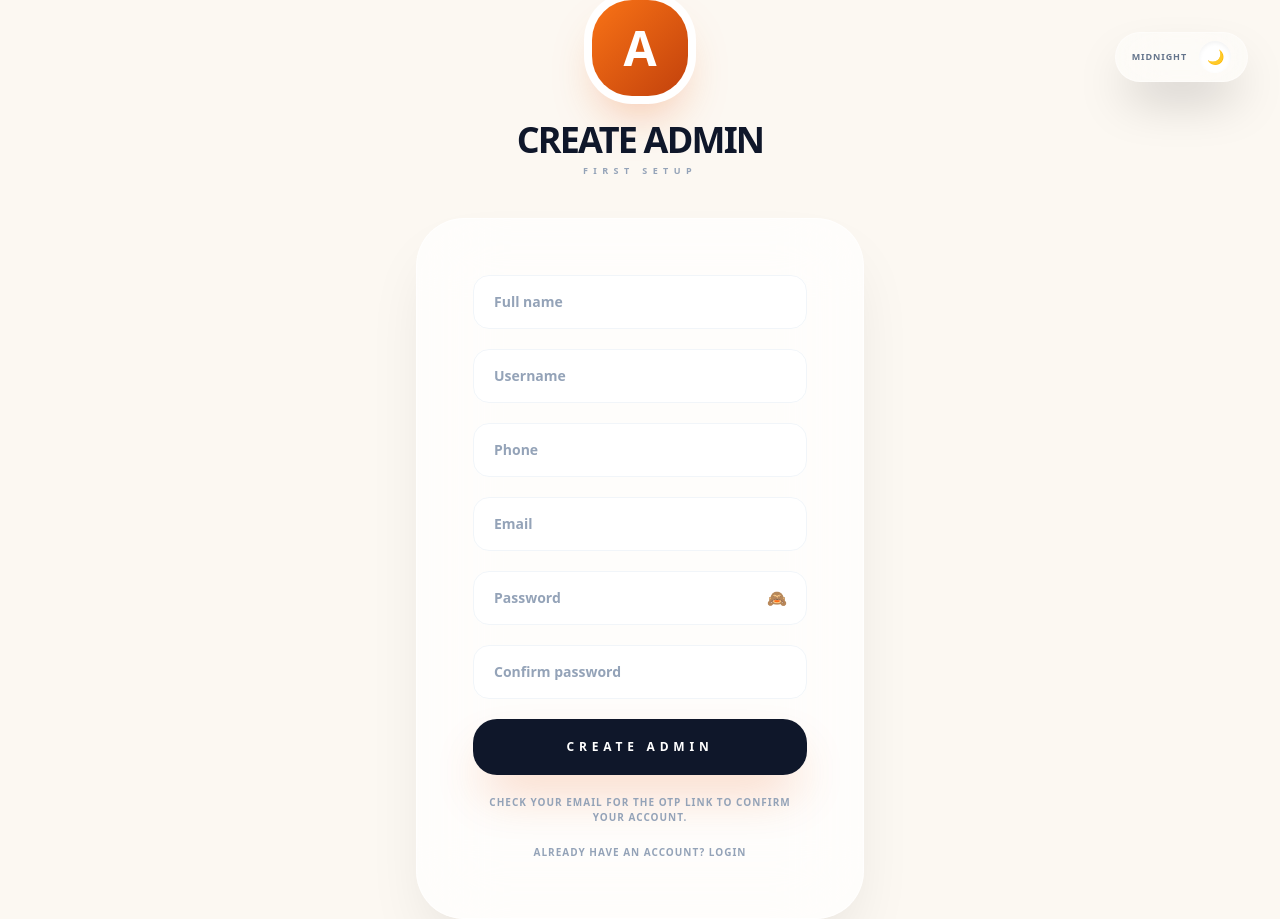
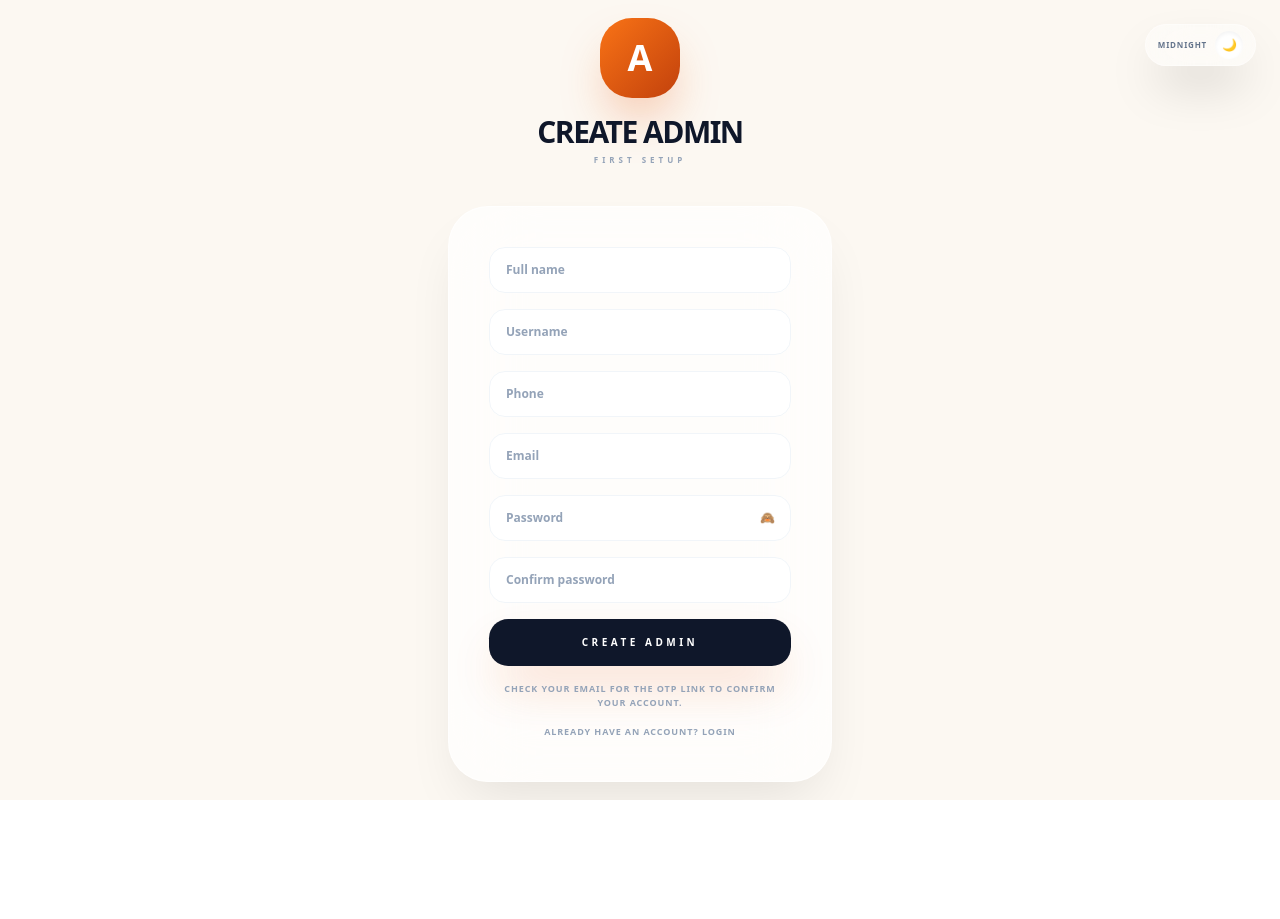
Before and after one commit to aftabjavedaj10-cpu/aftab-autos-erp-backend, a React app in the folder frontend/: page /signup in a window 1280 px wide. After the commit the page ends 800 px from the top, so only its background shows below. Built offline with nearby package versions, Linux system fonts and the light colour scheme; the HTML template or start-up script is replaced by a standard one.

Commit message:
Make signup layout denser

```diff
--- a/frontend/src/pages/SignupPage.tsx
+++ b/frontend/src/pages/SignupPage.tsx
@@ -78,41 +78,41 @@ const SignupPage: React.FC<SignupPageProps> = ({
     <div className="min-h-screen flex items-center justify-center bg-[#fcf8f2] dark:bg-[#020617] px-4 transition-colors duration-1000 relative overflow-hidden font-sans">
       <button
         onClick={onThemeToggle}
-        className="absolute top-8 right-8 z-50 flex items-center gap-3 px-4 py-2 bg-white/40 dark:bg-slate-900/40 backdrop-blur-xl border border-white/40 dark:border-slate-800/40 rounded-full shadow-2xl hover:bg-white/60 dark:hover:bg-slate-800/60 transition-all group"
+        className="absolute top-6 right-6 z-50 flex items-center gap-2 px-3 py-1.5 bg-white/40 dark:bg-slate-900/40 backdrop-blur-xl border border-white/40 dark:border-slate-800/40 rounded-full shadow-2xl hover:bg-white/60 dark:hover:bg-slate-800/60 transition-all group"
       >
-        <span className="text-[9px] font-black uppercase tracking-widest text-slate-500 dark:text-slate-400">
+        <span className="text-[8px] font-black uppercase tracking-widest text-slate-500 dark:text-slate-400">
           {isDarkMode ? "Daylight" : "Midnight"}
         </span>
-        <div className="w-8 h-8 rounded-full bg-white dark:bg-slate-800 shadow-inner flex items-center justify-center text-sm transform group-hover:rotate-12 transition-transform">
+        <div className="w-7 h-7 rounded-full bg-white dark:bg-slate-800 shadow-inner flex items-center justify-center text-xs transform group-hover:rotate-12 transition-transform">
           {isDarkMode ? "☀️" : "🌙"}
         </div>
       </button>
 
-      <div className="w-full max-w-md">
+      <div className="w-full max-w-sm">
         <div className="flex flex-col items-center mb-10 text-center">
-          <div className="w-24 h-24 bg-gradient-to-br from-orange-500 to-orange-700 rounded-[2.5rem] flex items-center justify-center text-5xl font-black text-white shadow-2xl shadow-orange-600/40 ring-8 ring-white dark:ring-slate-900 mb-6 overflow-hidden">
+          <div className="w-20 h-20 bg-gradient-to-br from-orange-500 to-orange-700 rounded-[2rem] flex items-center justify-center text-4xl font-black text-white shadow-2xl shadow-orange-600/40 ring-6 ring-white dark:ring-slate-900 mb-4 overflow-hidden">
             {companyLogo ? (
               <img src={companyLogo} alt="Logo" className="w-full h-full object-cover" />
             ) : (
               "A"
             )}
           </div>
-          <h1 className="text-4xl font-black text-slate-900 dark:text-white tracking-tighter uppercase mb-1">
+          <h1 className="text-3xl font-black text-slate-900 dark:text-white tracking-tighter uppercase mb-1">
             Create Admin
           </h1>
-          <p className="text-slate-400 dark:text-slate-500 text-[9px] font-black uppercase tracking-[0.6em]">
+          <p className="text-slate-400 dark:text-slate-500 text-[8px] font-black uppercase tracking-[0.5em]">
             First Setup
           </p>
         </div>
 
-        <div className="bg-white/70 dark:bg-slate-900/70 backdrop-blur-2xl border border-white/60 dark:border-slate-800/60 rounded-[3rem] shadow-[0_32px_64px_-16px_rgba(0,0,0,0.1)] dark:shadow-none overflow-hidden">
-          <div className="p-10 md:p-14">
-            <form onSubmit={handleSubmit} className="space-y-5">
+        <div className="bg-white/70 dark:bg-slate-900/70 backdrop-blur-2xl border border-white/60 dark:border-slate-800/60 rounded-[2.5rem] shadow-[0_28px_56px_-16px_rgba(0,0,0,0.1)] dark:shadow-none overflow-hidden">
+          <div className="p-8 md:p-10">
+            <form onSubmit={handleSubmit} className="space-y-4">
               <input
                 type="text"
                 required
                 placeholder="Full name"
-                className="w-full bg-white dark:bg-slate-800/40 border border-slate-100 dark:border-slate-700/50 rounded-2xl py-4 px-5 text-slate-900 dark:text-white placeholder-slate-400 focus:outline-none focus:ring-1 focus:ring-orange-500 focus:border-orange-500 transition-all font-bold text-sm"
+                className="w-full bg-white dark:bg-slate-800/40 border border-slate-100 dark:border-slate-700/50 rounded-2xl py-3.5 px-4 text-slate-900 dark:text-white placeholder-slate-400 focus:outline-none focus:ring-1 focus:ring-orange-500 focus:border-orange-500 transition-all font-bold text-xs"
                 value={fullName}
                 onChange={(e) => setFullName(e.target.value)}
               />
@@ -120,7 +120,7 @@ const SignupPage: React.FC<SignupPageProps> = ({
                 type="text"
                 required
                 placeholder="Username"
-                className="w-full bg-white dark:bg-slate-800/40 border border-slate-100 dark:border-slate-700/50 rounded-2xl py-4 px-5 text-slate-900 dark:text-white placeholder-slate-400 focus:outline-none focus:ring-1 focus:ring-orange-500 focus:border-orange-500 transition-all font-bold text-sm"
+                className="w-full bg-white dark:bg-slate-800/40 border border-slate-100 dark:border-slate-700/50 rounded-2xl py-3.5 px-4 text-slate-900 dark:text-white placeholder-slate-400 focus:outline-none focus:ring-1 focus:ring-orange-500 focus:border-orange-500 transition-all font-bold text-xs"
                 value={username}
                 onChange={(e) => setUsername(e.target.value)}
               />
@@ -128,7 +128,7 @@ const SignupPage: React.FC<SignupPageProps> = ({
                 type="tel"
                 required
                 placeholder="Phone"
-                className="w-full bg-white dark:bg-slate-800/40 border border-slate-100 dark:border-slate-700/50 rounded-2xl py-4 px-5 text-slate-900 dark:text-white placeholder-slate-400 focus:outline-none focus:ring-1 focus:ring-orange-500 focus:border-orange-500 transition-all font-bold text-sm"
+                className="w-full bg-white dark:bg-slate-800/40 border border-slate-100 dark:border-slate-700/50 rounded-2xl py-3.5 px-4 text-slate-900 dark:text-white placeholder-slate-400 focus:outline-none focus:ring-1 focus:ring-orange-500 focus:border-orange-500 transition-all font-bold text-xs"
                 value={phone}
                 onChange={(e) => setPhone(e.target.value)}
               />
@@ -136,7 +136,7 @@ const SignupPage: React.FC<SignupPageProps> = ({
                 type="email"
                 required
                 placeholder="Email"
-                className="w-full bg-white dark:bg-slate-800/40 border border-slate-100 dark:border-slate-700/50 rounded-2xl py-4 px-5 text-slate-900 dark:text-white placeholder-slate-400 focus:outline-none focus:ring-1 focus:ring-orange-500 focus:border-orange-500 transition-all font-bold text-sm"
+                className="w-full bg-white dark:bg-slate-800/40 border border-slate-100 dark:border-slate-700/50 rounded-2xl py-3.5 px-4 text-slate-900 dark:text-white placeholder-slate-400 focus:outline-none focus:ring-1 focus:ring-orange-500 focus:border-orange-500 transition-all font-bold text-xs"
                 value={email}
                 onChange={(e) => setEmail(e.target.value)}
               />
@@ -145,14 +145,14 @@ const SignupPage: React.FC<SignupPageProps> = ({
                   type={showPassword ? "text" : "password"}
                   required
                   placeholder="Password"
-                  className="w-full bg-white dark:bg-slate-800/40 border border-slate-100 dark:border-slate-700/50 rounded-2xl py-4 px-5 pr-12 text-slate-900 dark:text-white placeholder-slate-400 focus:outline-none focus:ring-1 focus:ring-orange-500 focus:border-orange-500 transition-all font-bold text-sm"
+                  className="w-full bg-white dark:bg-slate-800/40 border border-slate-100 dark:border-slate-700/50 rounded-2xl py-3.5 px-4 pr-10 text-slate-900 dark:text-white placeholder-slate-400 focus:outline-none focus:ring-1 focus:ring-orange-500 focus:border-orange-500 transition-all font-bold text-xs"
                   value={password}
                   onChange={(e) => setPassword(e.target.value)}
                 />
                 <button
                   type="button"
                   onClick={() => setShowPassword(!showPassword)}
-                  className="absolute right-4 top-1/2 -translate-y-1/2 text-slate-400 hover:text-orange-500 transition-colors p-1"
+                  className="absolute right-3 top-1/2 -translate-y-1/2 text-slate-400 hover:text-orange-500 transition-colors p-1 text-xs"
                 >
                   {showPassword ? "👁️" : "🙈"}
                 </button>
@@ -161,7 +161,7 @@ const SignupPage: React.FC<SignupPageProps> = ({
                 type="password"
                 required
                 placeholder="Confirm password"
-                className="w-full bg-white dark:bg-slate-800/40 border border-slate-100 dark:border-slate-700/50 rounded-2xl py-4 px-5 text-slate-900 dark:text-white placeholder-slate-400 focus:outline-none focus:ring-1 focus:ring-orange-500 focus:border-orange-500 transition-all font-bold text-sm"
+                className="w-full bg-white dark:bg-slate-800/40 border border-slate-100 dark:border-slate-700/50 rounded-2xl py-3.5 px-4 text-slate-900 dark:text-white placeholder-slate-400 focus:outline-none focus:ring-1 focus:ring-orange-500 focus:border-orange-500 transition-all font-bold text-xs"
                 value={confirm}
                 onChange={(e) => setConfirm(e.target.value)}
               />
@@ -169,17 +169,17 @@ const SignupPage: React.FC<SignupPageProps> = ({
               <button
                 type="submit"
                 disabled={isLoading}
-                className="w-full bg-slate-900 dark:bg-orange-600 hover:bg-orange-600 dark:hover:bg-orange-500 text-white font-black py-5 rounded-[1.5rem] shadow-2xl shadow-orange-600/30 transition-all active:scale-[0.98] disabled:opacity-50 flex items-center justify-center gap-4 text-xs uppercase tracking-[0.4em]"
+                className="w-full bg-slate-900 dark:bg-orange-600 hover:bg-orange-600 dark:hover:bg-orange-500 text-white font-black py-4 rounded-[1.2rem] shadow-2xl shadow-orange-600/30 transition-all active:scale-[0.98] disabled:opacity-50 flex items-center justify-center gap-3 text-[10px] uppercase tracking-[0.35em]"
               >
                 {isLoading ? "Creating..." : "Create Admin"}
               </button>
 
-              <p className="text-[10px] font-black uppercase tracking-widest text-slate-400 text-center">
+              <p className="text-[9px] font-black uppercase tracking-widest text-slate-400 text-center">
                 Check your email for the OTP link to confirm your account.
               </p>
 
               {errorMessage && (
-                <div className="text-xs font-bold text-red-600 dark:text-red-400">
+                <div className="text-[10px] font-bold text-red-600 dark:text-red-400">
                   {errorMessage}
                 </div>
               )}
@@ -187,7 +187,7 @@ const SignupPage: React.FC<SignupPageProps> = ({
               <button
                 type="button"
                 onClick={() => navigate("/login")}
-                className="w-full text-[10px] font-black uppercase tracking-widest text-slate-400 hover:text-orange-600 transition-colors"
+                className="w-full text-[9px] font-black uppercase tracking-widest text-slate-400 hover:text-orange-600 transition-colors"
               >
                 Already have an account? Login
               </button>
```
